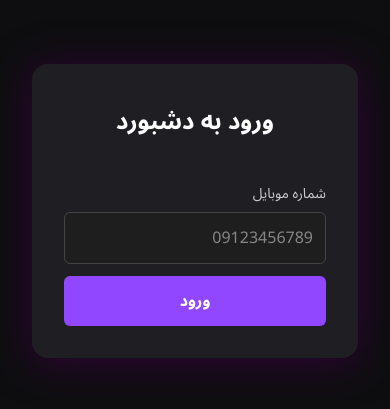
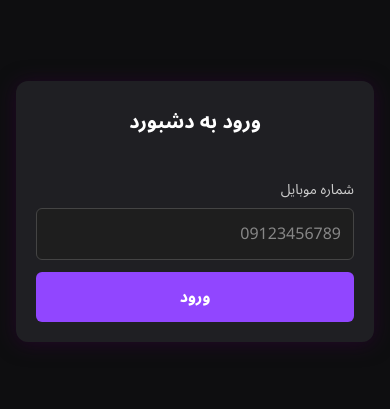
Before and after one commit to yahyaparvar/simple-auth-flow, a Next.js app: page /auth in a window 390 px wide. Shown: the part 211-620 px from the top of the page. Built offline with nearby package versions, Linux system fonts and the light colour scheme.

Commit message:
responsiveness completed!

```diff
--- a/src/app/auth/Auth.module.scss
+++ b/src/app/auth/Auth.module.scss
@@ -6,6 +6,14 @@
   align-items: center;
   justify-content: center;
   padding: 2rem;
+
+  @media (max-width: 480px) {
+    padding: 1rem;
+  }
+
+  @media (max-width: 360px) {
+    padding: 0.75rem;
+  }
 }
 
 .formContainer {
@@ -18,6 +26,17 @@
   display: flex;
   flex-direction: column;
   gap: 1rem;
+
+  @media (max-width: 480px) {
+    padding: 1.25rem;
+    border-radius: 12px;
+    box-shadow: 0 2px 20px rgba(49, 4, 55, 0.6);
+  }
+
+  @media (max-width: 360px) {
+    padding: 1rem;
+    gap: 0.75rem;
+  }
 }
 
 .title {
@@ -25,4 +44,12 @@
   font-size: 1.5rem;
   color: white;
   margin-bottom: 1rem;
+
+  @media (max-width: 480px) {
+    font-size: 1.25rem;
+  }
+
+  @media (max-width: 360px) {
+    font-size: 1.1rem;
+  }
 }
--- a/src/app/dashboard/Dashboard.module.scss
+++ b/src/app/dashboard/Dashboard.module.scss
@@ -6,6 +6,10 @@
   align-items: center;
   justify-content: center;
   padding: 2rem;
+
+  @media (max-width: 480px) {
+    padding: 1rem;
+  }
 }
 
 .card {
@@ -20,6 +24,12 @@
   width: 100%;
   max-width: 400px;
   text-align: center;
+
+  @media (max-width: 480px) {
+    padding: 1.5rem;
+    border-radius: 12px;
+    gap: 1rem;
+  }
 }
 
 .avatar {
@@ -28,10 +38,19 @@
   border-radius: 50%;
   object-fit: cover;
   border: 2px solid $primary-color;
+
+  @media (max-width: 480px) {
+    min-height: 80px;
+    min-width: 80px;
+  }
 }
 
 .welcome {
   color: $primary-text;
   font-size: 1.5rem;
   margin: 0;
+
+  @media (max-width: 480px) {
+    font-size: 1.25rem;
+  }
 }
```
